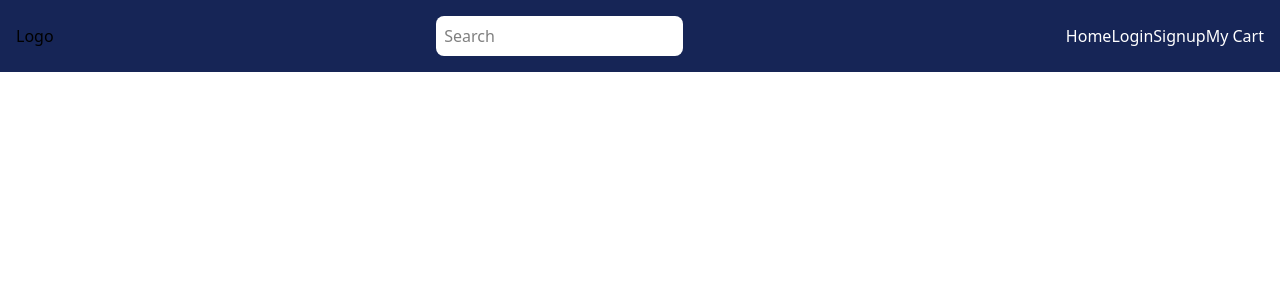
After one commit to MaheshDas2004/Ecommerce-Website, a PHP site: page /navbar.php in a window 1280 px wide. The commit adds this page. Shown: the top 300 px of the page. Run offline with PHP 8.4, Linux system fonts and the light colour scheme.

Commit message:
Add navbar component and update styles in output.css

```diff
--- a/FRONTEND/index.php
+++ b/FRONTEND/index.php
@@ -5,8 +5,8 @@
     <meta name="viewport" content="width=device-width, initial-scale=1.0">
     <title>Document</title>
     <link rel="stylesheet" href="./output.css">
-
 </head>
 <body>
+    <?php include 'navbar.php'; ?>
 </body>
 </html>
--- /dev/null
+++ b/FRONTEND/navbar.php
@@ -0,0 +1,27 @@
+<!DOCTYPE html>
+<html lang="en">
+<head>
+    <meta charset="UTF-8">
+    <meta name="viewport" content="width=device-width, initial-scale=1.0">
+    <title>Document</title>
+    <link rel="stylesheet" href="./output.css">
+</head>
+<body>
+    <div class=" bg-blue-950">
+        <nav class="flex justify-between items-center p-4">
+            <div class="text-white>">Logo</div>
+
+            <div>
+                <input type="text" class="p-2 rounded-lg bg-white" placeholder="Search">
+            </div>
+            <div class="flex justify-between items-center">
+                <a href="index.php" class="text-white">Home</a>
+                <a href="login.php" class="text-white">Login</a>
+                <a href="signup.php" class="text-white">Signup</a>
+                <a href="mycart.php" class=" text-white">My Cart</a>
+            </div>
+        </nav>
+    </div>
+
+</body>
+</html>
--- a/FRONTEND/output.css
+++ b/FRONTEND/output.css
@@ -6,8 +6,12 @@
     'Noto Color Emoji';
     --font-mono: ui-monospace, SFMono-Regular, Menlo, Monaco, Consolas, 'Liberation Mono', 'Courier New',
     monospace;
+    --color-blue-500: oklch(0.623 0.214 259.815);
+    --color-blue-950: oklch(0.282 0.091 267.935);
     --color-gray-100: oklch(0.967 0.003 264.542);
+    --color-white: #fff;
     --spacing: 0.25rem;
+    --radius-lg: 0.5rem;
     --default-font-family: var(--font-sans);
     --default-font-feature-settings: var(--font-sans--font-feature-settings);
     --default-font-variation-settings: var(--font-sans--font-variation-settings);
@@ -167,22 +171,82 @@
   .flex {
     display: flex;
   }
+  .hidden {
+    display: none;
+  }
+  .table {
+    display: table;
+  }
   .h-screen {
     height: 100vh;
   }
   .w-screen {
     width: 100vw;
   }
+  .border-collapse {
+    border-collapse: collapse;
+  }
+  .resize {
+    resize: both;
+  }
   .items-center {
     align-items: center;
+  }
+  .justify-between {
+    justify-content: space-between;
   }
   .justify-center {
     justify-content: center;
   }
+  .rounded-lg {
+    border-radius: var(--radius-lg);
+  }
+  .border {
+    border-style: var(--tw-border-style);
+    border-width: 1px;
+  }
+  .bg-blue-500 {
+    background-color: var(--color-blue-500);
+  }
+  .bg-blue-950 {
+    background-color: var(--color-blue-950);
+  }
   .bg-gray-100 {
     background-color: var(--color-gray-100);
+  }
+  .bg-white {
+    background-color: var(--color-white);
   }
   .p-0 {
     padding: calc(var(--spacing) * 0);
   }
+  .p-2 {
+    padding: calc(var(--spacing) * 2);
+  }
+  .p-4 {
+    padding: calc(var(--spacing) * 4);
+  }
+  .text-white {
+    color: var(--color-white);
+  }
+  .underline {
+    text-decoration-line: underline;
+  }
+  .opacity-100 {
+    opacity: 100%;
+  }
+  .outline {
+    outline-style: var(--tw-outline-style);
+    outline-width: 1px;
+  }
 }
+@property --tw-border-style {
+  syntax: "*";
+  inherits: false;
+  initial-value: solid;
+}
+@property --tw-outline-style {
+  syntax: "*";
+  inherits: false;
+  initial-value: solid;
+}
```
